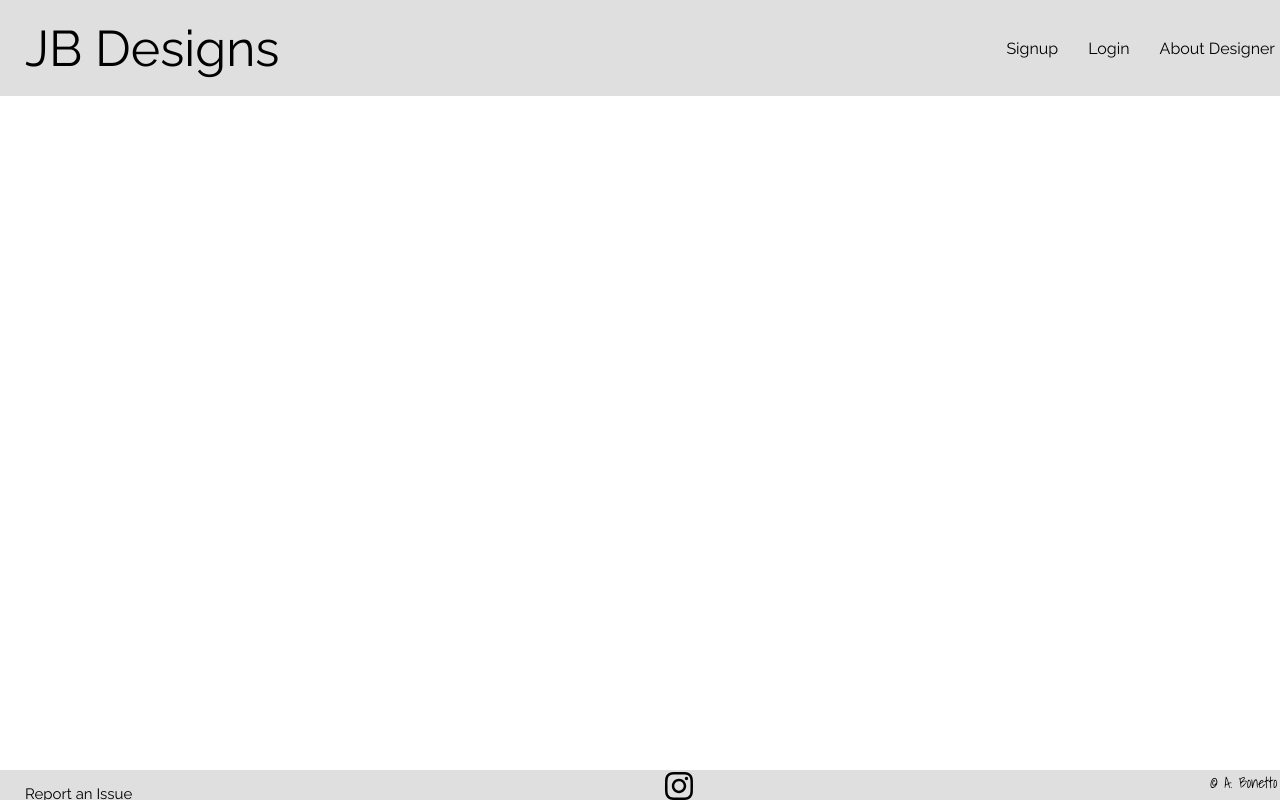
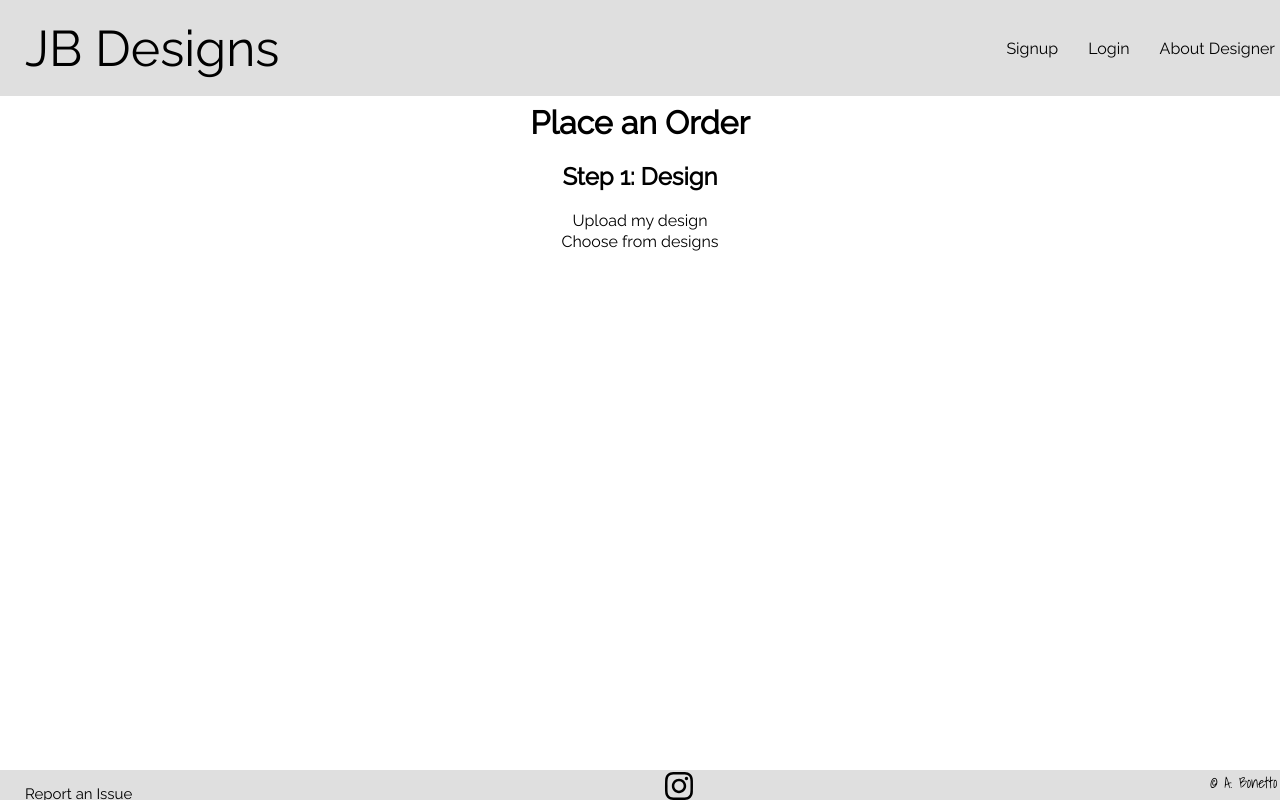
Before and after one commit to ambonetto/Project-4-Frontend, a React (Create React App) app in the folder shirts-frontend/: page /placeorder in a window 1280 px wide. Built offline with nearby package versions, Linux system fonts and the light colour scheme.

Commit message:
Updating

```diff
--- a/shirts-frontend/src/App.js
+++ b/shirts-frontend/src/App.js
@@ -110,7 +110,7 @@ class App extends Component {
               </div>
             :
               <div>
-                <Link to="/shirts">Shirts</Link>
+                <Link to="/placeorder">Place Order</Link>
                 <Link to={`/profile/${this.state.currentUser.id}`}>My Account</Link>
                 <a onClick={this.handleLogout} className="logout">Logout</a>
                 <Link to="/aboutdesigner">About Designer</Link>
@@ -137,7 +137,7 @@ class App extends Component {
           <Route path="/aboutdesigner" render={() => {
             return <AboutDesignContainer />
           }} />
-          <Route path="/shirts" render={() => {
+          <Route path="/placeorder" render={() => {
             return <ShirtsContainer />
           }} />
         </Switch>
--- a/shirts-frontend/src/components/MyAccount/ProfileContainer.js
+++ b/shirts-frontend/src/components/MyAccount/ProfileContainer.js
@@ -23,7 +23,7 @@ class ProfileContainer extends Component {
         e.preventDefault();
         const updateProfile = await putProfile(userId, profileData);
 
-        const currentUser = this.props.currentUser
+        const currentUser = updateProfile
 
         this.setState({
             currentUser
--- a/shirts-frontend/src/components/Shirts/ShirtsContainer.js
+++ b/shirts-frontend/src/components/Shirts/ShirtsContainer.js
@@ -9,7 +9,10 @@ class ShirtsContainer extends Component {
     render() {
         return(
             <div className="container">
-                <h1>Hello</h1>
+                <h1>Place an Order</h1>
+                <h2>Step 1: Design</h2>
+                <option>Upload my design</option>
+                <option>Choose from designs</option>
             </div>
         )
     }
--- a/shirts-frontend/src/services/api_helper.js
+++ b/shirts-frontend/src/services/api_helper.js
@@ -3,8 +3,8 @@ import axios from 'axios';
 
 const api = axios.create({
     // heroku is replacing the localhost:3001
-    // baseURL: "https://fierce-chamber-94727.herokuapp.com"
-    baseURL: "http://localhost:3001"
+    baseURL: "https://fierce-chamber-94727.herokuapp.com"
+    //baseURL: "http://localhost:3001"
 })
 
 // ========================== AUTH =========================== \\
```
